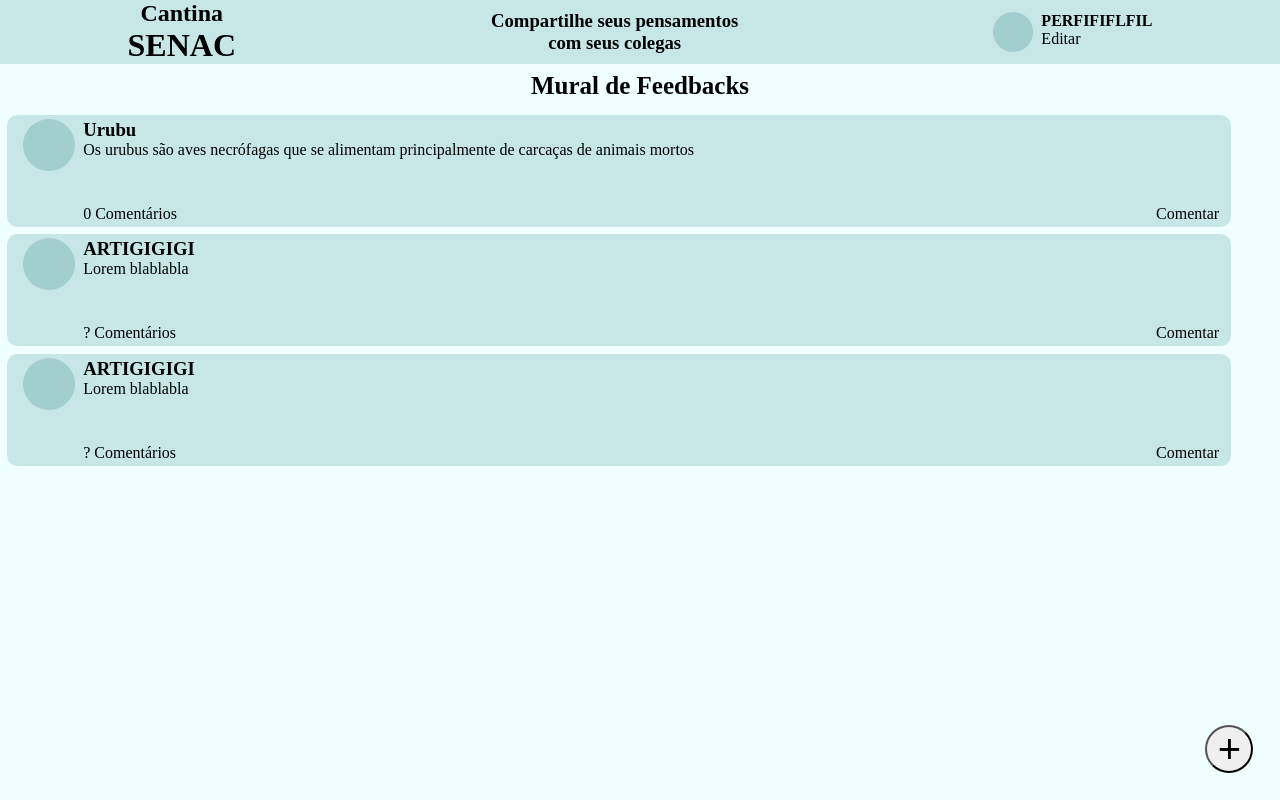
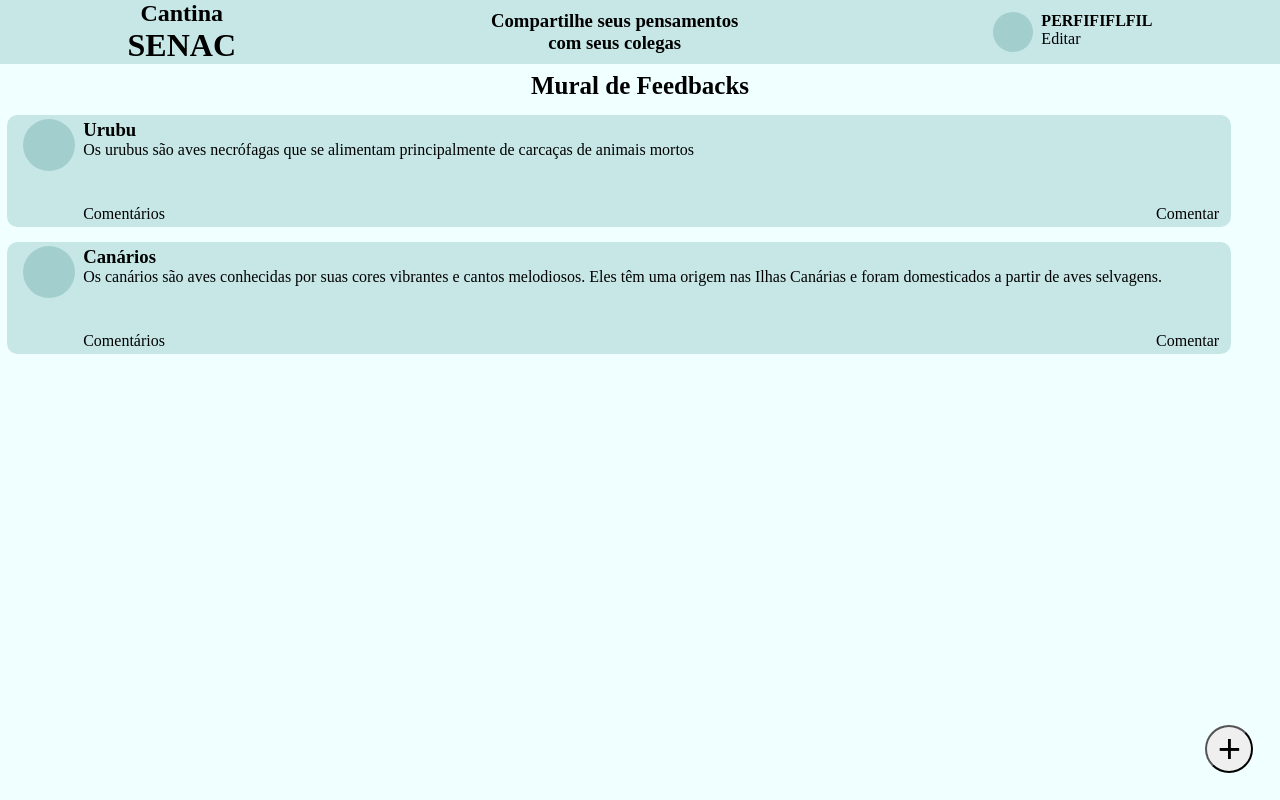
Before and after one commit to prof-lucas-senac/cantina-senac-2025-front, an Angular app: page /feedbacks in a window 1280 px wide. Built offline with nearby package versions, Linux system fonts and the light colour scheme.

Commit message:
Dinamizacao do card feedback

```diff
--- a/src/app/components/feebacks/card-feedback/card-feedback.component.css
+++ b/src/app/components/feebacks/card-feedback/card-feedback.component.css
@@ -1,6 +1,6 @@
 :host {
     width: 100%;
-    height: 100%;
+    height: 15vh;
 }
 
 .art-comentario {
--- a/src/app/components/feebacks/card-feedback/card-feedback.component.html
+++ b/src/app/components/feebacks/card-feedback/card-feedback.component.html
@@ -10,25 +10,3 @@
         </div>
     </div>
 </article>
-<article class="art-comentario">
-    <button class="BOLA bola-comentarios"></button>
-    <div class="div-bola-fortatacao">
-        <h3>ARTIGIGIGI</h3>
-        <p>Lorem blablabla</p>
-        <div class="div-comentarios">
-            <span class="span-comentarios">? Comentários</span>
-            <span class="span-comentar">Comentar</span>
-        </div>
-    </div>
-</article>
-<article class="art-comentario">
-    <button class="BOLA bola-comentarios"></button>
-    <div class="div-bola-fortatacao">
-        <h3>ARTIGIGIGI</h3>
-        <p>Lorem blablabla</p>
-        <div class="div-comentarios">
-            <span class="span-comentarios">? Comentários</span>
-            <span class="span-comentar">Comentar</span>
-        </div>
-    </div>
-</article>
--- a/src/app/components/feebacks/card-feedback/card-feedback.component.ts
+++ b/src/app/components/feebacks/card-feedback/card-feedback.component.ts
@@ -1,4 +1,4 @@
-import { Component } from '@angular/core';
+import { Component, Input } from '@angular/core';
 import { Feedback } from './feedback';
 
 @Component({
@@ -9,9 +9,10 @@ import { Feedback } from './feedback';
   styleUrl: './card-feedback.component.css'
 })
 export class CardFeedbackComponent {
+  @Input()
   feedback : Feedback = {
-    nomeUsuario: "Urubu",
-    descricao : "Os urubus são aves necrófagas que se alimentam principalmente de carcaças de animais mortos",
+    nomeUsuario: "",
+    descricao : "",
     numComentarios: 0,
   }
 }
--- a/src/app/components/feebacks/feebacks.component.css
+++ b/src/app/components/feebacks/feebacks.component.css
@@ -70,3 +70,6 @@
     margin: 1vh;
     font-size: 25px;
 }
+#cards-feedbacks{
+    width: 100%;
+}
--- a/src/app/components/feebacks/feebacks.component.html
+++ b/src/app/components/feebacks/feebacks.component.html
@@ -18,7 +18,9 @@
     </header>
     <main class="sec-comentarios">
         <h3 id="mural-feedbacks">Mural de Feedbacks</h3>
-        <app-card-feedback></app-card-feedback>
+        <div *ngFor="let feedback of feedbacks" id="cards-feedbacks">
+            <app-card-feedback [feedback]="feedback"></app-card-feedback>
+        </div>
     </main>
     <button class="btn-avatar">
         <span>+</span>
--- a/src/app/components/feebacks/feebacks.component.ts
+++ b/src/app/components/feebacks/feebacks.component.ts
@@ -1,13 +1,24 @@
 import { Component } from '@angular/core';
 import { CardFeedbackComponent} from './card-feedback/card-feedback.component';
+import { NgFor } from '@angular/common';
+import { Feedback } from './card-feedback/feedback';
 
 @Component({
   selector: 'app-feebacks',
   standalone: true,
-  imports: [CardFeedbackComponent],
+  imports: [CardFeedbackComponent, NgFor],
   templateUrl: './feebacks.component.html',
   styleUrl: './feebacks.component.css'
 })
 export class FeebacksComponent {
-
+  feedbacks : Feedback[] = [
+    {
+      nomeUsuario: "Urubu",
+      descricao: "Os urubus são aves necrófagas que se alimentam principalmente de carcaças de animais mortos"
+    },
+    {
+      nomeUsuario: "Canários",
+      descricao: "Os canários são aves conhecidas por suas cores vibrantes e cantos melodiosos. Eles têm uma origem nas Ilhas Canárias e foram domesticados a partir de aves selvagens."
+    }
+  ];
 }
```
